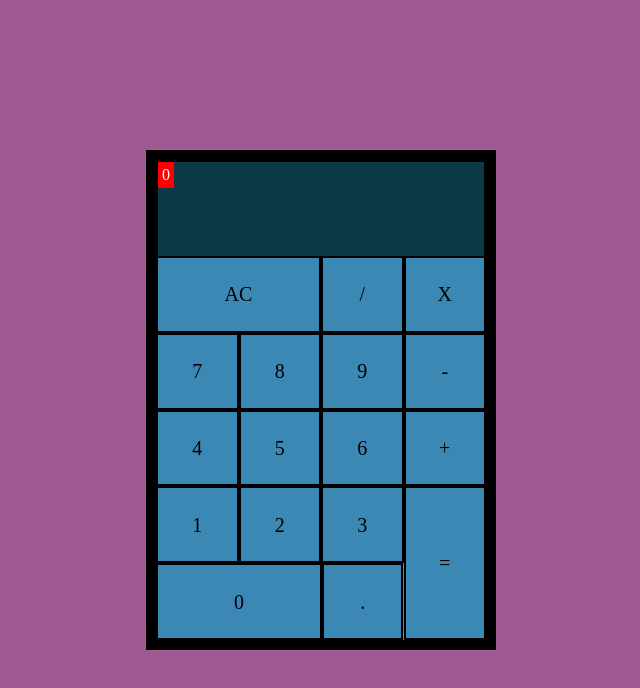
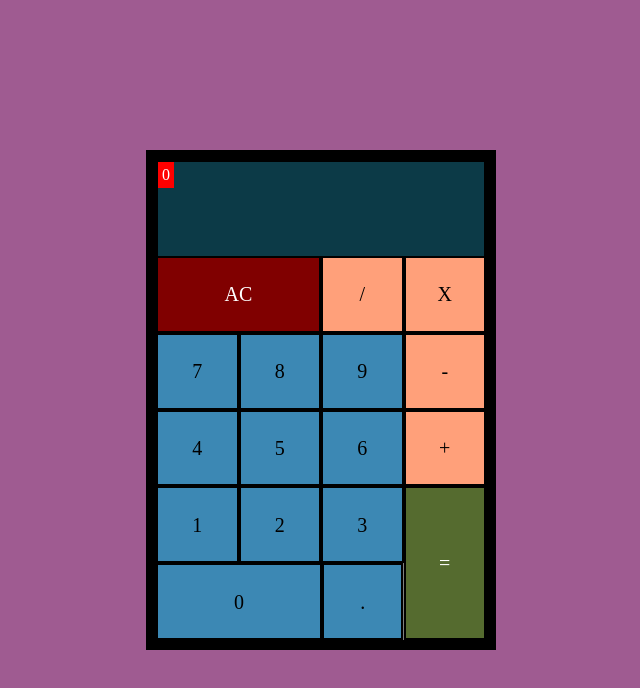
Before and after one commit to YariPL/react-calculator, a React (Create React App) app: page / in a window 1280 px wide. Shown: the top 688 px of the page, without its empty margins (319-959 px from the left). Built offline with nearby package versions, Linux system fonts and the light colour scheme.

Commit message:
change buttons color

```diff
--- a/src/App.css
+++ b/src/App.css
@@ -65,9 +65,13 @@ body {
           left: 50%;
           transform: translate(-50%, -50%); }
       .App .Buttons .row div:hover {
-        background: red; }
+        border: 4px solid;
+        cursor: pointer; }
       .App .Buttons .row .ac {
-        width: 50%; }
+        width: 50%;
+        background: #800000; }
+        .App .Buttons .row .ac span {
+          color: white; }
       .App .Buttons .row .zero {
         width: 50%; }
     .App .Buttons .rowSpecial {
@@ -82,8 +86,13 @@ body {
         height: 200%;
         width: 25%;
         box-sizing: border-box;
-        border: 2px solid; }
+        border: 2px solid;
+        background: darkolivegreen; }
+        .App .Buttons .rowSpecial .equal span {
+          color: white; }
     .App .Buttons .equalRow {
       width: 100%; }
+    .App .Buttons .spec {
+      background: #ffa07a !important; }
 
 /*# sourceMappingURL=App.css.map */
--- a/src/App.js
+++ b/src/App.js
@@ -31,7 +31,7 @@ class App extends Component {
 					calculations:'',
 					lastClicked:e
 				})
-      }else {
+			} else {
 				this.setState({
 					//use eval just because it's learning project(NOT TO USE IN REAL PROJECT)
 					value:eval(this.state.calculations),
@@ -95,10 +95,10 @@ class Buttons extends Component {
 					<div className='ac' data-id='AC' onClick={(event)=>this.handleClick(event.currentTarget.getAttribute('data-id'))}>
 						<span>AC</span>
 					</div>
-          <div className='by' data-id='/' onClick={(event)=>this.handleClick(event.currentTarget.getAttribute('data-id'))}>
+					<div className='by spec' data-id='/' onClick={(event)=>this.handleClick(event.currentTarget.getAttribute('data-id'))}>
 						<span>/</span>
 					</div>
-          <div className='times' data-id='*' onClick={(event)=>this.handleClick(event.currentTarget.getAttribute('data-id'))}>
+					<div className='times spec' data-id='*' onClick={(event)=>this.handleClick(event.currentTarget.getAttribute('data-id'))}>
 						<span>X</span>
 					</div>
 				</div>
@@ -112,7 +112,7 @@ class Buttons extends Component {
 					<div className='nine' data-id='9' onClick={(event)=>this.handleClick(event.currentTarget.getAttribute('data-id'))}>
 						<span>9</span>
 					</div>
-          <div className='minus' data-id='-' onClick={(event)=>this.handleClick(event.currentTarget.getAttribute('data-id'))}>
+					<div className='minus spec' data-id='-' onClick={(event)=>this.handleClick(event.currentTarget.getAttribute('data-id'))}>
 						<span>-</span>
 					</div>
 				</div>
@@ -126,7 +126,7 @@ class Buttons extends Component {
 					<div className='six' data-id='6' onClick={(event)=>this.handleClick(event.currentTarget.getAttribute('data-id'))}>
 						<span>6</span>
 					</div>
-          <div className='plus' data-id='+' onClick={(event)=>this.handleClick(event.currentTarget.getAttribute('data-id'))}>
+					<div className='plus spec' data-id='+' onClick={(event)=>this.handleClick(event.currentTarget.getAttribute('data-id'))}>
 						<span>+</span>
 					</div>
 				</div>
--- a/src/App.scss
+++ b/src/App.scss
@@ -72,10 +72,16 @@ body {
 				}
 			}
 			div:hover {
-				background: red;
+				border:4px solid;
+				cursor:pointer;
+
 			}
 			.ac {
 				width: 50%;
+				background: #800000;
+				span {
+					color: white;
+				}
 			}
 			.zero {
 				width: 50%;
@@ -98,11 +104,18 @@ body {
 				width: 25%;
 				box-sizing: border-box;
 				border: 2px solid;
+				background: darkolivegreen;
+				span {
+					color:white;
+				}
 			}
 		}
 		.equalRow {
 			width: 100%;
 		}
+		.spec {
+			background: #ffa07a!important;
+		}
 
 	}
 
```
Also changed, not shown: 1 other file (tests, documents, lock files or other folders). Lines whose indentation alone changed are shown as unchanged.
